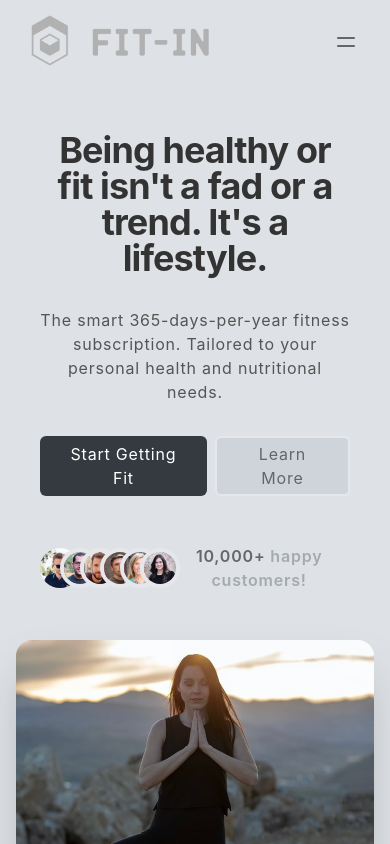
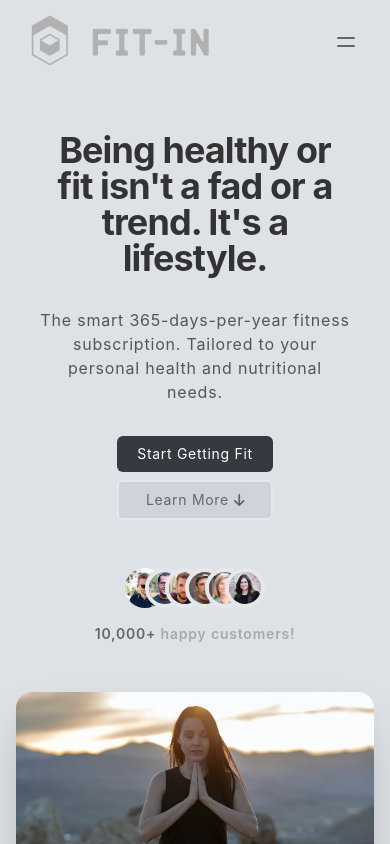
Before and after one commit to Deepakmukka1/fit-in-clone, a React (Vite) app: page / in a window 390 px wide. Shown: the top 844 px of the page. Built offline with nearby package versions, Linux system fonts and the light colour scheme.

Commit message:
♻️ refactor: refactor hero, plans sections

```diff
--- a/src/components/customers.jsx
+++ b/src/components/customers.jsx
@@ -7,7 +7,7 @@ import Customer5 from '../assets/c5.jpg'
 import Customer6 from '../assets/c6.jpg'
 const Customers = () => {
   return (
-    <div className='flex flex-row lg:justify-normal justify-center gap-4 items-center w-full mt-4 mb-4'>
+    <div className='flex sm:flex-row flex-col lg:justify-normal justify-center gap-4 items-center w-full mt-4 mb-4'>
         <div className='flex'>
         <img src={Customer1} className='xl:w-12 xl:h-12 w-10 h-10 rounded-full'/>
         <img src={Customer2} className='xl:w-12 xl:h-12 w-10 h-10 rounded-full -ml-5 border-gray-200 border-4'/>
@@ -17,7 +17,7 @@ const Customers = () => {
         <img src={Customer6} className='xl:w-12 xl:h-12 w-10 h-10 rounded-full -ml-5 border-gray-200 border-4'/>
         </div>
         <div>
-          <h5 className='font-semibold xl:text-lg text-base text-textprimary'>10,000+ <span className='text-[#a5aaae]'>happy customers!</span></h5>
+          <h5 className='font-semibold xl:text-lg text-sm text-textprimary'>10,000+ <span className='text-[#a5aaae]'>happy customers!</span></h5>
         </div>
     </div>
   )
--- a/src/components/detailssection.jsx
+++ b/src/components/detailssection.jsx
@@ -5,7 +5,7 @@ import DescriptionImage2 from "../assets/step-img2.jpeg";
 import DescriptionImage3 from "../assets/step-img3.jpeg";
 import DescriptionImage4 from "../assets/step-img5.jpeg";
 const DetailsSection = () => {
-  return <section className="bg-white lg:p-20 px-4 py-20 flex flex-col h-auto lg:w-10/12 mx-auto max-w-screen-xl" id="howto">
+  return <section className="bg-white lg:p-20 px-12 py-20 flex flex-col h-auto lg:w-10/12 mx-auto max-w-screen-xl" id="howto">
     <div>
         <h3 className="lg:text-xl text-sm uppercase font-medium">How it works</h3>
         <h1 className="lg:text-5xl text-3xl text-[#555555] font-bold mt-4">Your daily dose of fitness in 4 simple steps</h1>
--- a/src/components/herosection.jsx
+++ b/src/components/herosection.jsx
@@ -1,9 +1,12 @@
+import { FontAwesomeIcon } from "@fortawesome/react-fontawesome";
 import HeroImage from "../assets/hero4.jpg";
 import { Button } from "./button";
 import Customers from "./customers";
+import { faArrowDown } from "@fortawesome/free-solid-svg-icons";
 const HeroSection = () => {
   return (
-    <section className="grid lg:grid-cols-2 grid-cols-1 lg:text-left text-center pt-12 pb-24 items-center mx-auto xl:px-20 xl:gap-6 gap-8 bg-background w-full max-w-screen-2xl">
+    <section className="bg-background">
+      <div className="grid lg:grid-cols-2 grid-cols-1 lg:text-left text-center pt-12 pb-24 items-center mx-auto xl:px-20 xl:gap-6 gap-8 max-w-screen-2xl">
       <div className="flex flex-col mx-auto xl:px-14 px-10 xl:pb-5 items-center justify-center lg:gap-10 gap-8">
         <h1 className="text-[#333333] font-bold md:text-5xl text-4xl leading-none -tracking-wide">
           Being healthy or fit isn't a fad or a trend. It's a lifestyle.
@@ -12,12 +15,12 @@ const HeroSection = () => {
           The smart 365-days-per-year fitness subscription. Tailored to your
           personal health and nutritional needs.
         </h4>
-        <div className="flex flex-row sm:gap-10 gap-2 justify-center lg:justify-start w-full ">
-          <button className="bg-[#343A40] text-white rounded-md px-5 py-1 lg:px-6 lg:py-3 font-normal lg:text-xl text-base hover:bg-[#495057] transition-all duration-3000 tracking-wider">
-            <a href="#howto">Start Getting Fit</a>
+        <div className="flex sm:flex-row flex-col sm:gap-10 gap-2 justify-center lg:justify-start sm:w-full">
+          <button className="bg-[#343A40] text-white rounded-md px-5 py-2 lg:px-6 lg:py-3 font-normal lg:text-xl text-sm hover:bg-[#495057] transition-all duration-3000 tracking-wider">
+            <a href="#contact">Start Getting Fit</a>
           </button>
-          <button className="bg-[#ced4da] text-textprimary rounded-md px-5 py-1 lg:px-6 lg:py-3 font-normal lg:text-xl text-base hover:bg-[#dee2e6] transition-all duration-3000 hover:border-gray-800 border-2 tracking-wider">
-            <a href="#howto">Learn More</a>
+          <button className="bg-[#ced4da] text-textprimary rounded-md px-5 py-2 lg:px-6 lg:py-3 font-normal lg:text-xl text-sm hover:bg-[#dee2e6] transition-all duration-3000 hover:border-gray-800 border-2 tracking-wider">
+            <a href="#howto">Learn More <FontAwesomeIcon icon={faArrowDown}/> </a>
           </button>
         </div>
         <Customers />
@@ -28,6 +31,7 @@ const HeroSection = () => {
           className="rounded-2xl shadow-2xl w-11/12 h-11/12"
         />
       </div>
+      </div>
     </section>
   );
 };
--- a/src/components/navbar.jsx
+++ b/src/components/navbar.jsx
@@ -7,7 +7,7 @@ const NavigationBar = () => {
     { title: "How it works", path: "#howto" },
     { title: "Plans", path: "#plans" },
     { title: "Testimonals", path: "#testimonials" },
-    { title: "Pricing", path: "#experience" },
+    { title: "Pricing", path: "#pricing" },
   ];
 
   return (
--- a/src/components/planscard.jsx
+++ b/src/components/planscard.jsx
@@ -13,7 +13,7 @@ const PlansCard = ({title, imageURL, level}) => {
       <div className="object-cover">
         <img src={imageURL} className="rounded-tl-2xl rounded-tr-2xl" />
       </div>
-      <div className="flex flex-col gap-4 justify-start items-start sm:p-10 p-8 text-textprimary">
+      <div className="flex flex-col gap-4 justify-start items-start sm:p-6 p-8 text-textprimary">
         <Badge level={level}/>
         <h3 className="sm:text-2xl text-lg font-bold">{title}</h3>
         <ul className="w-full mt-2 text-sm sm:text-lg font-normal">
--- a/src/pages/landing.page.jsx
+++ b/src/pages/landing.page.jsx
@@ -4,6 +4,9 @@ import HeroSection from '../components/herosection'
 import DetailsSection from '../components/detailssection'
 import { PlansSection } from '../components/planssection'
 import TestimonialSection from '../components/testimonals'
+import PricingSection from '../components/pricingsection'
+import ContactSection from '../components/contactsection'
+import Footer from '../components/footer'
 
 const LandingPage = () => {
   return (
@@ -14,6 +17,9 @@ const LandingPage = () => {
             <DetailsSection/>
             <PlansSection/>
             <TestimonialSection/>
+            <PricingSection/>
+            <ContactSection/>
+            <Footer/>
         </div>
     </section>
   )
```
